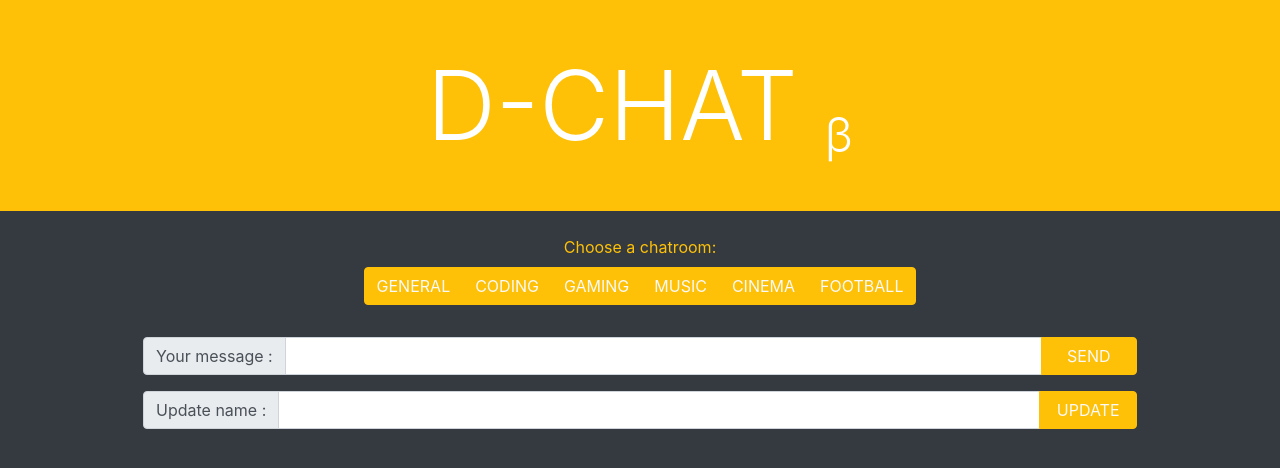
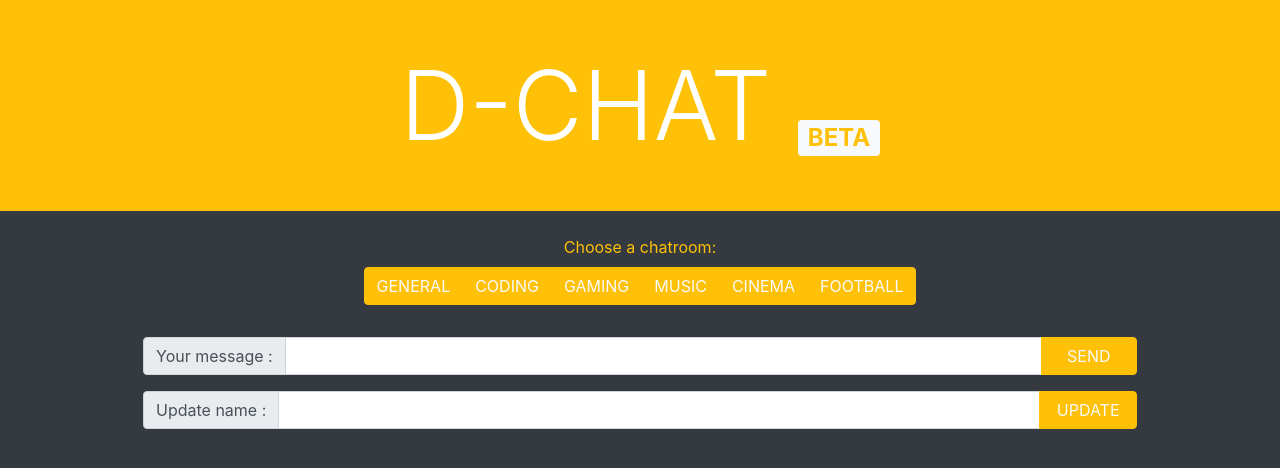
Before and after one commit to D4rk1n/DCHAT-BETA, a plain HTML site: page index.html in a window 1280 px wide. Drawn offline with nearby package versions, Linux system fonts and the light colour scheme; no server answers.

Commit message:
beta badge

```diff
--- a/index.html
+++ b/index.html
@@ -11,7 +11,7 @@
 <body class= "bg-dark">
 <!-- container & title -->
 <div class="head text-center bg-warning">
-    <div class=" text-white display-1 py-5 "> D-CHAT <sub class="sub">β</sub></div>
+    <div class=" text-white display-1 py-5 "> D-CHAT <sub class="sub badge badge-light text-warning">BETA</sub></div>
 </div>
 <div class="container my-4">
     <!-- buttons for chatrooms -->
--- a/scripts/style.css
+++ b/scripts/style.css
@@ -24,7 +24,7 @@
     text-align: left;
 }
 .sub {
-    font-size: .5em;
+    font-size: .25em;
 }
 .list-group{
     max-height: 300px;
```
